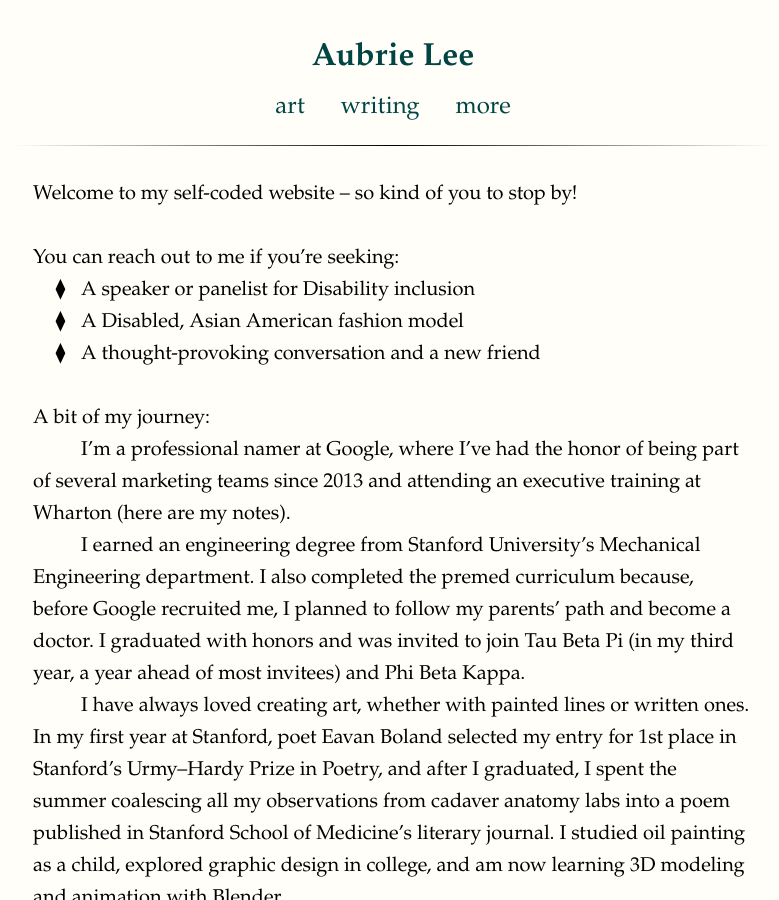
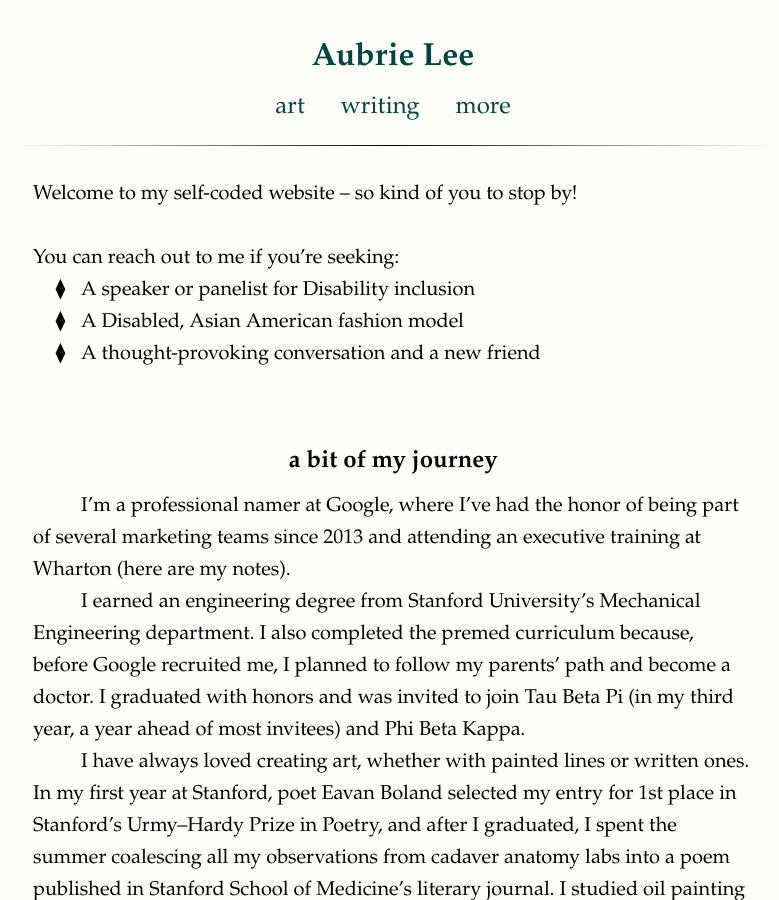
Before and after one commit to aubrielee/aubrielee.github.io, a Jekyll site: the page built from index.md, in a window 1280 px wide and 900 px high. Shown: the whole window, without its empty margins (247-1026 px from the left). Built offline with Jekyll 4.4.1, drawn with Linux system fonts in a browser that asks for light colours; nearby versions of some CDN libraries; some web fonts are replaced.

Commit message:
Update index.md

```diff
--- a/index.md
+++ b/index.md
@@ -14,8 +14,7 @@ You can reach out to me if you’re seeking:
 <br>
 <br>
 
-A bit of my journey:
-{: .noIndent }
+## a bit of my journey
 
 I’m a professional namer at Google, where I’ve had the honor of being part of several marketing teams since 2013 and attending an executive training at Wharton (here are my notes).
 
```
